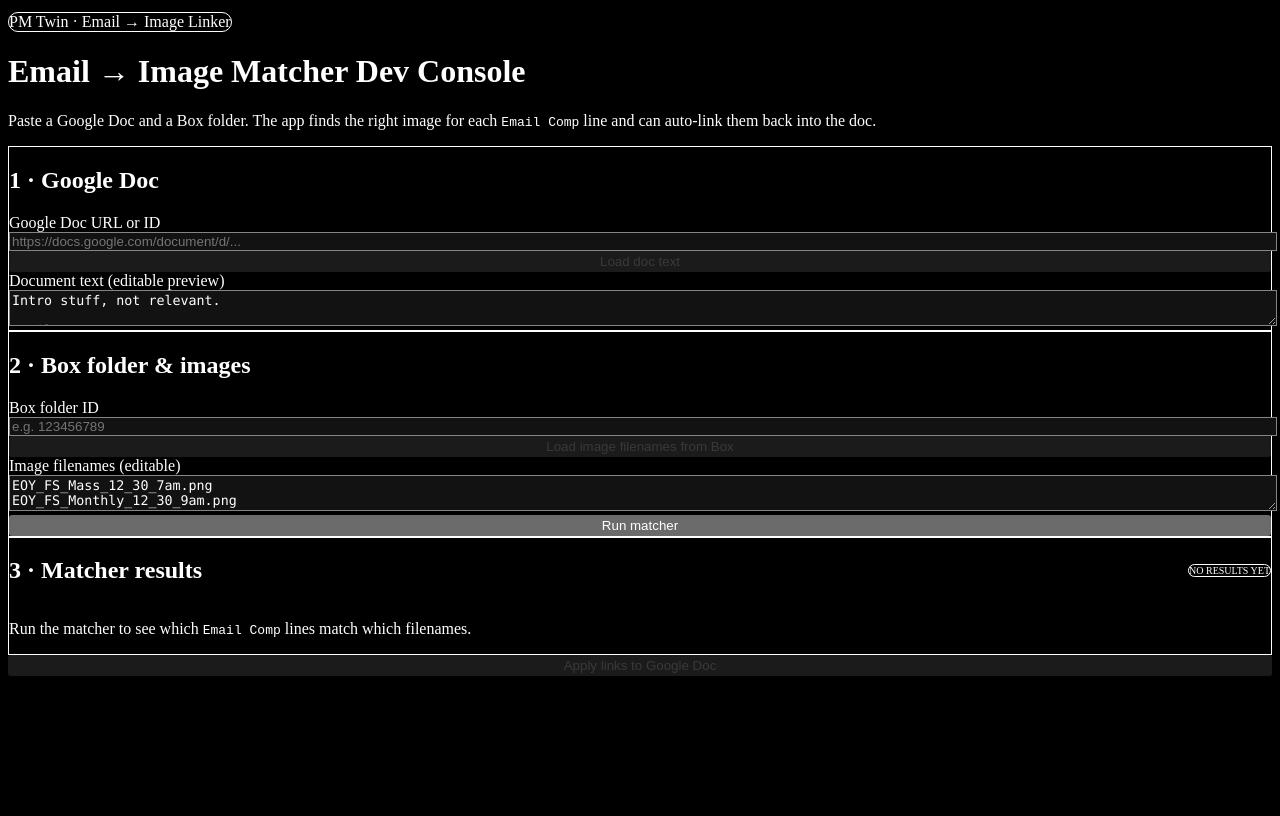
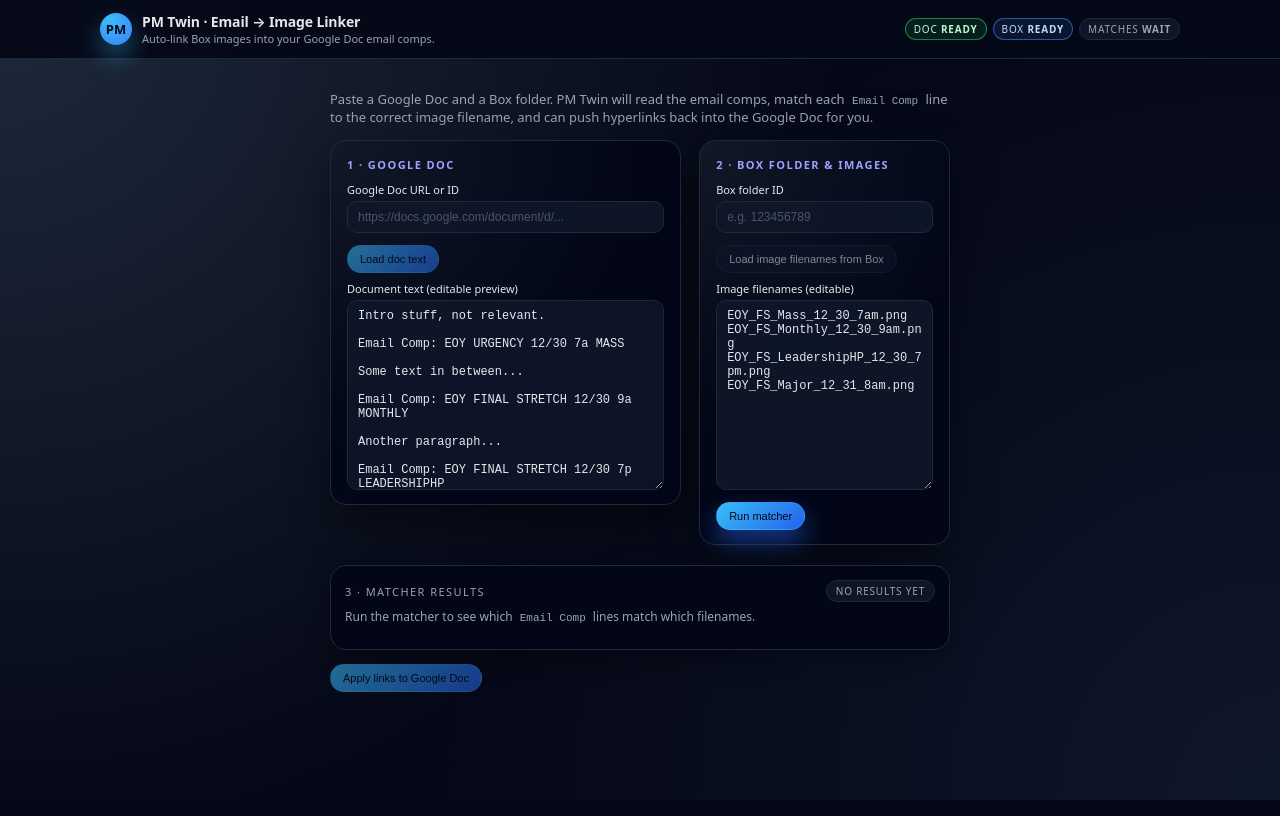
Before and after one commit to arcaneuron/assistant, a Next.js app: page / in a window 1280 px wide. Built offline with nearby package versions, Linux system fonts and the light colour scheme.

Commit message:
Restyle PM Twin console with custom CSS

```diff
--- a/app/globals.css
+++ b/app/globals.css
@@ -1,17 +1,447 @@
-@tailwind base;
-@tailwind components;
-@tailwind utilities;
+/* Global theme tokens */
+:root {
+  --bg: #050816;
+  --bg-elevated: #0b1020;
+  --bg-elevated-soft: #0f172a;
+  --border: #1f2937;
+  --border-subtle: #111827;
+  --text: #e5e7eb;
+  --text-muted: #9ca3af;
+  --accent: #3b82f6;
+  --accent-soft: rgba(59, 130, 246, 0.12);
+  --accent-strong: #2563eb;
+  --accent-2: #22c55e;
+  --accent-2-soft: rgba(34, 197, 94, 0.12);
+  --danger: #f97373;
+  --danger-soft: rgba(248, 113, 113, 0.12);
+  --radius-lg: 16px;
+  --radius-md: 10px;
+  --shadow-soft: 0 18px 45px rgba(0, 0, 0, 0.45);
+  --shadow-subtle: 0 8px 24px rgba(0, 0, 0, 0.35);
+}
 
-:root {
-  color-scheme: dark;
+/* Reset-ish */
+*,
+*::before,
+*::after {
+  box-sizing: border-box;
+}
+
+html,
+body {
+  margin: 0;
+  padding: 0;
 }
 
 body {
-  background-color: #000;
-  color: #fff;
+  min-height: 100vh;
+  font-family: system-ui, -apple-system, BlinkMacSystemFont, "Segoe UI",
+    sans-serif;
+  background:
+    radial-gradient(circle at top left, #1e293b 0, transparent 55%),
+    radial-gradient(circle at bottom right, #0f172a 0, transparent 55%),
+    var(--bg);
+  color: var(--text);
 }
 
-textarea {
+/* Shell layout */
+.app-shell {
+  min-height: 100vh;
+  display: flex;
+  flex-direction: column;
+}
+
+/* Top bar */
+.app-header {
+  position: sticky;
+  top: 0;
+  z-index: 20;
+  border-bottom: 1px solid var(--border);
+  background: rgba(5, 8, 22, 0.92);
+  backdrop-filter: blur(16px);
+}
+
+.app-header-inner {
+  max-width: 1120px;
+  margin: 0 auto;
+  padding: 12px 20px;
+  display: flex;
+  justify-content: space-between;
+  gap: 16px;
+  align-items: center;
+}
+
+.app-brand {
+  display: flex;
+  gap: 10px;
+  align-items: center;
+}
+
+.app-logo {
+  width: 32px;
+  height: 32px;
+  border-radius: 999px;
+  background: radial-gradient(circle at 30% 20%, #38bdf8, #3b82f6);
+  color: #020617;
+  font-size: 13px;
+  font-weight: 700;
+  display: flex;
+  align-items: center;
+  justify-content: center;
+  box-shadow: 0 12px 25px rgba(56, 189, 248, 0.4);
+}
+
+.app-title {
+  display: flex;
+  flex-direction: column;
+}
+
+.app-title-main {
+  font-size: 14px;
+  font-weight: 600;
+  letter-spacing: -0.01em;
+}
+
+.app-title-sub {
+  font-size: 11px;
+  color: var(--text-muted);
+}
+
+/* Status chips */
+.app-status-row {
+  display: flex;
+  gap: 6px;
+  align-items: center;
+  font-size: 10px;
+}
+
+.status-chip {
+  border-radius: 999px;
+  border: 1px solid var(--border);
+  padding: 3px 8px;
+  text-transform: uppercase;
+  letter-spacing: 0.08em;
+  background: rgba(15, 23, 42, 0.9);
+  color: var(--text-muted);
+}
+
+.status-chip span {
+  font-weight: 600;
+}
+
+.status-chip--green {
+  border-color: rgba(34, 197, 94, 0.6);
+  background: var(--accent-2-soft);
+  color: #bbf7d0;
+}
+
+.status-chip--blue {
+  border-color: rgba(59, 130, 246, 0.6);
+  background: var(--accent-soft);
+  color: #bfdbfe;
+}
+
+.status-chip--violet {
+  border-color: rgba(139, 92, 246, 0.6);
+  background: rgba(139, 92, 246, 0.14);
+  color: #ddd6fe;
+}
+
+/* Body */
+.app-body {
+  flex: 1;
+  max-width: 1120px;
+  margin: 0 auto;
+  padding: 18px 20px 32px;
+}
+
+/* Intro */
+.intro {
+  margin-bottom: 14px;
+}
+
+.intro p {
+  font-size: 13px;
+  color: var(--text-muted);
+  max-width: 620px;
+}
+
+.intro code {
+  background: #020617;
+  border-radius: 6px;
+  padding: 1px 4px;
+  font-size: 11px;
+}
+
+/* Grid layout */
+.layout-grid {
+  display: grid;
+  gap: 18px;
+  grid-template-columns: minmax(0, 1.4fr) minmax(0, 1fr);
+  align-items: flex-start;
+}
+
+@media (max-width: 900px) {
+  .layout-grid {
+    grid-template-columns: 1fr;
+  }
+}
+
+/* Cards */
+.card {
+  border-radius: var(--radius-lg);
+  border: 1px solid var(--border);
+  background: radial-gradient(circle at top left, #111827 0, #020617 60%);
+  box-shadow: var(--shadow-soft);
+  padding: 16px 16px 14px;
+}
+
+.card h2 {
+  margin: 0 0 10px;
+  font-size: 11px;
+  text-transform: uppercase;
+  letter-spacing: 0.13em;
+  color: var(--text-muted);
+}
+
+.card h2 span {
+  color: #9ca3ff;
+}
+
+/* Fields */
+.field {
+  display: flex;
+  flex-direction: column;
+  gap: 4px;
+  margin-top: 8px;
+}
+
+.field-label {
+  font-size: 11px;
+  font-weight: 500;
+  color: var(--text);
+}
+
+.input,
+.textarea {
+  border-radius: 10px;
+  border: 1px solid var(--border);
+  background: rgba(15, 23, 42, 0.9);
+  padding: 8px 10px;
+  font-size: 12px;
+  color: var(--text);
+  outline: none;
+  transition: border-color 0.15s ease, box-shadow 0.15s ease, background 0.15s;
+  resize: none;
+}
+
+.input::placeholder {
+  color: #4b5563;
+}
+
+.textarea {
+  min-height: 190px;
+  resize: vertical;
+}
+
+.input:focus,
+.textarea:focus {
+  border-color: var(--accent);
+  box-shadow: 0 0 0 1px rgba(59, 130, 246, 0.3);
+  background: #020617;
+}
+
+/* Buttons */
+.button-row {
+  display: flex;
+  gap: 8px;
+  margin-top: 12px;
+  flex-wrap: wrap;
+}
+
+.btn {
+  border-radius: 999px;
+  border: 1px solid transparent;
+  padding: 7px 12px;
+  font-size: 11px;
+  font-weight: 500;
+  cursor: pointer;
+  background: #111827;
+  color: var(--text);
+  display: inline-flex;
+  align-items: center;
+  justify-content: center;
+  gap: 6px;
+  transition: background 0.15s ease, transform 0.08s ease, box-shadow 0.12s;
+}
+
+.btn:disabled {
+  opacity: 0.55;
+  cursor: not-allowed;
+  transform: none;
+  box-shadow: none;
+}
+
+.btn:hover:not(:disabled) {
+  transform: translateY(-1px);
+}
+
+.btn-primary {
+  background: linear-gradient(135deg, #38bdf8, #2563eb);
+  color: #020617;
+  border-color: rgba(56, 189, 248, 0.3);
+  box-shadow: 0 12px 25px rgba(37, 99, 235, 0.55);
+}
+
+.btn-primary:hover:not(:disabled) {
+  background: linear-gradient(135deg, #0ea5e9, #1d4ed8);
+}
+
+.btn-secondary {
+  background: rgba(15, 23, 42, 0.95);
+  border-color: #1f2937;
+}
+
+.btn-secondary:hover:not(:disabled) {
+  background: #020617;
+}
+
+.btn-ghost {
+  background: transparent;
+  border-color: #1f2937;
+}
+
+/* Error banner */
+.error-banner {
+  margin-bottom: 14px;
+  border-radius: 12px;
+  border: 1px solid rgba(248, 113, 113, 0.7);
+  background: var(--danger-soft);
+  padding: 8px 10px;
+  font-size: 12px;
+  color: #fee2e2;
+}
+
+/* Results section */
+.results-section {
+  margin-top: 20px;
+  display: flex;
+  flex-direction: column;
+  gap: 10px;
+}
+
+.results-card {
+  border-radius: var(--radius-lg);
+  border: 1px solid var(--border);
+  background: radial-gradient(circle at top left, #020617 0, #020617 55%);
+  box-shadow: var(--shadow-subtle);
+  padding: 14px 14px 12px;
+}
+
+.results-header {
+  display: flex;
+  justify-content: space-between;
+  align-items: center;
+  gap: 10px;
+}
+
+.results-title {
+  font-size: 11px;
+  text-transform: uppercase;
+  letter-spacing: 0.13em;
+  color: var(--text-muted);
+}
+
+.results-pill {
+  border-radius: 999px;
+  border: 1px solid var(--border);
+  padding: 3px 9px;
+  font-size: 10px;
+  text-transform: uppercase;
+  letter-spacing: 0.08em;
+  color: var(--text-muted);
+  background: rgba(15, 23, 42, 0.9);
+}
+
+.results-empty {
+  margin-top: 6px;
+  font-size: 12px;
+  color: var(--text-muted);
+}
+
+.results-empty code {
+  background: #020617;
+  border-radius: 6px;
+  padding: 1px 4px;
+  font-size: 11px;
+}
+
+.results-list {
+  margin: 10px 0 0;
+  padding: 0;
+  list-style: none;
+  display: flex;
+  flex-direction: column;
+  gap: 8px;
+  font-size: 12px;
+}
+
+.result-item {
+  border-radius: 10px;
+  border: 1px solid var(--border);
+  background: #020617;
+  padding: 8px 9px 7px;
+}
+
+.result-line {
   font-family: ui-monospace, SFMono-Regular, Menlo, Monaco, Consolas,
     "Liberation Mono", "Courier New", monospace;
+  font-size: 11px;
+  color: var(--text-muted);
 }
+
+.result-success {
+  margin-top: 4px;
+  color: #bbf7d0;
+}
+
+.result-success span {
+  font-weight: 600;
+}
+
+.result-error {
+  margin-top: 4px;
+  color: #fecaca;
+}
+
+.result-multi {
+  margin-top: 4px;
+  color: #facc15;
+}
+
+.result-multi ul {
+  margin: 4px 0 0;
+  padding-left: 16px;
+  font-size: 11px;
+  color: #e5e7eb;
+}
+
+/* Apply section */
+.apply-row {
+  display: flex;
+  flex-direction: column;
+  gap: 8px;
+  margin-top: 4px;
+}
+
+@media (min-width: 720px) {
+  .apply-row {
+    flex-direction: row;
+    align-items: center;
+  }
+}
+
+.apply-message {
+  font-size: 12px;
+  color: #bbf7d0;
+}
--- a/app/page.tsx
+++ b/app/page.tsx
@@ -197,176 +197,205 @@ Email Comp: EOY FINAL STRETCH 12/31 8a MAJOR
     }
   };
 
+  const hasDoc = !!docText.trim();
+  const hasBox = !!imageText.trim();
+  const hasResults = results.length > 0;
+
   return (
-    <main className="min-h-screen bg-gradient-to-b from-black via-zinc-950 to-black text-zinc-100">
-      <div className="mx-auto max-w-5xl px-4 py-8 md:py-10">
-        {/* Header */}
-        <header className="flex flex-col gap-4 md:flex-row md:items-center md:justify-between">
-          <div>
-            <div className="inline-flex items-center gap-2 rounded-full border border-zinc-700 bg-zinc-900/70 px-3 py-1 text-xs font-medium text-zinc-300">
-              <span className="h-2 w-2 rounded-full bg-emerald-400" />
+    <main className="app-shell">
+      {/* Top bar */}
+      <header className="app-header">
+        <div className="app-header-inner">
+          <div className="app-brand">
+            <div className="app-logo">PM</div>
+            <div className="app-title">
+              <span className="app-title-main">
                 PM Twin · Email → Image Linker
+              </span>
+              <span className="app-title-sub">
+                Auto-link Box images into your Google Doc email comps.
+              </span>
             </div>
-            <h1 className="mt-4 text-2xl md:text-3xl font-semibold tracking-tight">
-              Email → Image Matcher Dev Console
-            </h1>
-            <p className="mt-2 text-sm text-zinc-400 max-w-xl">
-              Paste a Google Doc and a Box folder. The app finds the right image
-              for each <code className="rounded bg-zinc-800 px-1">Email Comp</code>{" "}
-              line and can auto-link them back into the doc.
-            </p>
+          </div>
+
+          <div className="app-status-row">
+            <div
+              className={
+                "status-chip " + (hasDoc ? "status-chip--green" : "")
+              }
+            >
+              Doc&nbsp;
+              <span>{hasDoc ? "READY" : "PENDING"}</span>
+            </div>
+            <div
+              className={
+                "status-chip " + (hasBox ? "status-chip--blue" : "")
+              }
+            >
+              Box&nbsp;
+              <span>{hasBox ? "READY" : "PENDING"}</span>
+            </div>
+            <div
+              className={
+                "status-chip " + (hasResults ? "status-chip--violet" : "")
+              }
+            >
+              Matches&nbsp;
+              <span>{hasResults ? "OK" : "WAIT"}</span>
+            </div>
+          </div>
         </div>
       </header>
 
-        {/* Error banner */}
+      <div className="app-body">
+        {/* Intro */}
+        <section className="intro">
+          <p>
+            Paste a Google Doc and a Box folder. PM Twin will read the email
+            comps, match each <code>Email Comp</code> line to the correct image
+            filename, and can push hyperlinks back into the Google Doc for you.
+          </p>
+        </section>
+
+        {/* Error */}
         {error && (
-          <div className="mt-4 rounded-lg border border-red-500/40 bg-red-950/40 px-3 py-2 text-sm text-red-200">
-            <span className="font-semibold">Error:</span> {error}
+          <div className="error-banner">
+            <strong>Error:</strong> {error}
           </div>
         )}
 
         {/* Main grid */}
-        <section className="mt-6 grid gap-6 md:grid-cols-2">
-          {/* Left column: sources + doc text */}
-          <div className="space-y-4">
-            <div className="rounded-xl border border-zinc-800 bg-zinc-950/70 p-4 shadow-sm">
-              <h2 className="text-sm font-semibold text-zinc-200 mb-3">
-                1 · Google Doc
+        <section className="layout-grid">
+          {/* Left column: Google Doc */}
+          <div className="card">
+            <h2>
+              <span>1 · Google Doc</span>
             </h2>
-              <label className="text-xs font-medium text-zinc-300">
-                Google Doc URL or ID
+
+            <div className="field">
+              <label className="field-label">Google Doc URL or ID</label>
               <input
-                  className="mt-1 w-full rounded-md border border-zinc-700 bg-zinc-900 px-2 py-1.5 text-xs outline-none ring-0 focus:border-sky-400"
+                className="input"
                 placeholder="https://docs.google.com/document/d/..."
                 value={docUrlOrId}
                 onChange={(e) => setDocUrlOrId(e.target.value)}
               />
-              </label>
+            </div>
 
+            <div className="button-row">
               <button
                 onClick={loadFromGoogleDoc}
                 disabled={docLoading || !docUrlOrId.trim()}
-                className="mt-3 inline-flex w-full items-center justify-center rounded-md bg-sky-500 px-3 py-1.5 text-xs font-medium text-white hover:bg-sky-400 disabled:cursor-not-allowed disabled:opacity-50"
+                className="btn btn-primary"
               >
-                {docLoading ? "Loading from Google Docs..." : "Load doc text"}
+                {docLoading
+                  ? "Loading from Google Docs…"
+                  : "Load doc text"}
               </button>
+            </div>
 
-              <label className="mt-4 block text-xs font-medium text-zinc-300">
+            <div className="field">
+              <label className="field-label">
                 Document text (editable preview)
+              </label>
               <textarea
-                  className="mt-1 h-64 w-full resize-y rounded-md border border-zinc-700 bg-zinc-900 px-2 py-1.5 text-xs outline-none ring-0 focus:border-emerald-400"
+                className="textarea"
                 value={docText}
                 onChange={(e) => setDocText(e.target.value)}
               />
-              </label>
             </div>
           </div>
 
-          {/* Right column: Box + image names + run matcher */}
-          <div className="space-y-4">
-            <div className="rounded-xl border border-zinc-800 bg-zinc-950/70 p-4 shadow-sm">
-              <h2 className="text-sm font-semibold text-zinc-200 mb-3">
-                2 · Box folder & images
+          {/* Right column: Box */}
+          <div className="card">
+            <h2>
+              <span>2 · Box folder & images</span>
             </h2>
 
-              <label className="text-xs font-medium text-zinc-300">
-                Box folder ID
+            <div className="field">
+              <label className="field-label">Box folder ID</label>
               <input
-                  className="mt-1 w-full rounded-md border border-zinc-700 bg-zinc-900 px-2 py-1.5 text-xs outline-none ring-0 focus:border-sky-400"
+                className="input"
                 placeholder="e.g. 123456789"
                 value={boxFolderId}
                 onChange={(e) => setBoxFolderId(e.target.value)}
               />
-              </label>
+            </div>
 
+            <div className="button-row">
               <button
                 onClick={loadImagesFromBox}
                 disabled={boxLoading || !boxFolderId.trim()}
-                className="mt-3 inline-flex w-full items-center justify-center rounded-md bg-sky-500 px-3 py-1.5 text-xs font-medium text-white hover:bg-sky-400 disabled:cursor-not-allowed disabled:opacity-50"
+                className="btn btn-secondary"
               >
                 {boxLoading
-                  ? "Loading image filenames from Box..."
+                  ? "Loading image filenames from Box…"
                   : "Load image filenames from Box"}
               </button>
+            </div>
 
-              <label className="mt-4 block text-xs font-medium text-zinc-300">
-                Image filenames (editable)
+            <div className="field">
+              <label className="field-label">Image filenames (editable)</label>
               <textarea
-                  className="mt-1 h-40 w-full resize-y rounded-md border border-zinc-700 bg-zinc-900 px-2 py-1.5 text-xs outline-none ring-0 focus:border-emerald-400"
+                className="textarea"
                 value={imageText}
                 onChange={(e) => setImageText(e.target.value)}
               />
-              </label>
+            </div>
 
+            <div className="button-row">
               <button
                 onClick={runMatcher}
                 disabled={loading}
-                className="mt-3 inline-flex w-full items-center justify-center rounded-md bg-emerald-500 px-3 py-1.5 text-xs font-medium text-white hover:bg-emerald-400 disabled:cursor-not-allowed disabled:opacity-50"
+                className="btn btn-primary"
               >
-                {loading ? "Running matcher..." : "Run matcher"}
+                {loading ? "Running matcher…" : "Run matcher"}
               </button>
             </div>
           </div>
         </section>
 
         {/* Results + apply */}
-        <section className="mt-6 space-y-4">
-          <div className="rounded-xl border border-zinc-800 bg-zinc-950/70 p-4 shadow-sm">
-            <div className="flex items-center justify-between gap-3">
-              <h2 className="text-sm font-semibold text-zinc-200">
-                3 · Matcher results
-              </h2>
-              <span className="rounded-full border border-zinc-700 px-2 py-0.5 text-[10px] uppercase tracking-wide text-zinc-400">
+        <section className="results-section">
+          <div className="results-card">
+            <div className="results-header">
+              <div className="results-title">3 · Matcher results</div>
+              <div className="results-pill">
                 {results.length === 0
                   ? "No results yet"
                   : `${results.length} line(s) processed`}
-              </span>
+              </div>
             </div>
 
             {results.length === 0 ? (
-              <p className="mt-2 text-xs text-zinc-400">
-                Run the matcher to see which{" "}
-                <code className="rounded bg-zinc-800 px-1">Email Comp</code>{" "}
-                lines match which filenames.
+              <p className="results-empty">
+                Run the matcher to see which <code>Email Comp</code> lines match
+                which filenames.
               </p>
             ) : (
-              <ul className="mt-3 space-y-3 text-xs">
+              <ul className="results-list">
                 {results.map((r, idx) => (
-                  <li
-                    key={idx}
-                    className="rounded-md border border-zinc-800 bg-zinc-950 px-3 py-2"
-                  >
-                    <div className="font-mono text-[11px] text-zinc-400">
+                  <li key={idx} className="result-item">
+                    <div className="result-line">
                       {r.line.originalLine}
                     </div>
 
                     {r.type === "single" && r.image && (
-                      <div className="mt-1">
-                        <span className="font-semibold text-emerald-400">
-                          ✅ Single match:
-                        </span>{" "}
-                        {r.image.name}
-                        {r.image.url && (
-                          <span className="text-[10px] text-zinc-500">
-                            {" "}
-                            ({r.image.url})
-                          </span>
-                        )}
+                      <div className="result-success">
+                        <span>✅ Single match:</span> {r.image.name}
                       </div>
                     )}
 
                     {r.type === "none" && (
-                      <div className="mt-1 text-red-400">
+                      <div className="result-error">
                         ❌ No image match found for this line.
                       </div>
                     )}
 
                     {r.type === "multiple" && r.images && (
-                      <div className="mt-1">
-                        <span className="font-semibold text-yellow-300">
+                      <div className="result-multi">
                         ⚠ Multiple possible matches:
-                        </span>
-                        <ul className="mt-1 list-inside list-disc text-[11px] text-zinc-300">
+                        <ul>
                           {r.images.map((img, i) => (
                             <li key={i}>{img.name}</li>
                           ))}
@@ -379,21 +408,21 @@ Email Comp: EOY FINAL STRETCH 12/31 8a MAJOR
             )}
           </div>
 
-          <div className="flex flex-col gap-2 md:flex-row md:items-center">
+          <div className="apply-row">
             <button
               onClick={applyLinksToDoc}
               disabled={
                 applyLoading || !docUrlOrId.trim() || !boxFolderId.trim()
               }
-              className="inline-flex w-full items-center justify-center rounded-md bg-purple-500 px-4 py-2 text-xs font-medium text-white hover:bg-purple-400 disabled:cursor-not-allowed disabled:opacity-50 md:w-auto"
+              className="btn btn-primary"
             >
               {applyLoading
-                ? "Applying links to Google Doc..."
+                ? "Applying links to Google Doc…"
                 : "Apply links to Google Doc"}
             </button>
 
             {applyMessage && (
-              <p className="text-xs text-emerald-300">{applyMessage}</p>
+              <p className="apply-message">{applyMessage}</p>
             )}
           </div>
         </section>
```
Lines whose indentation alone changed are shown as unchanged.
